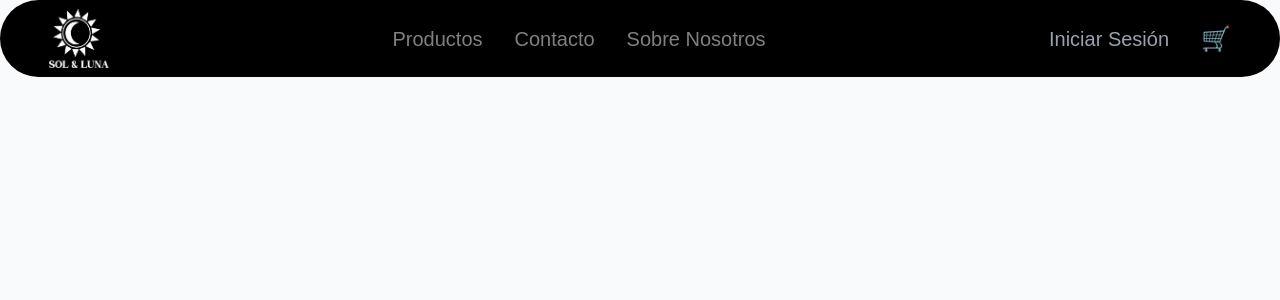
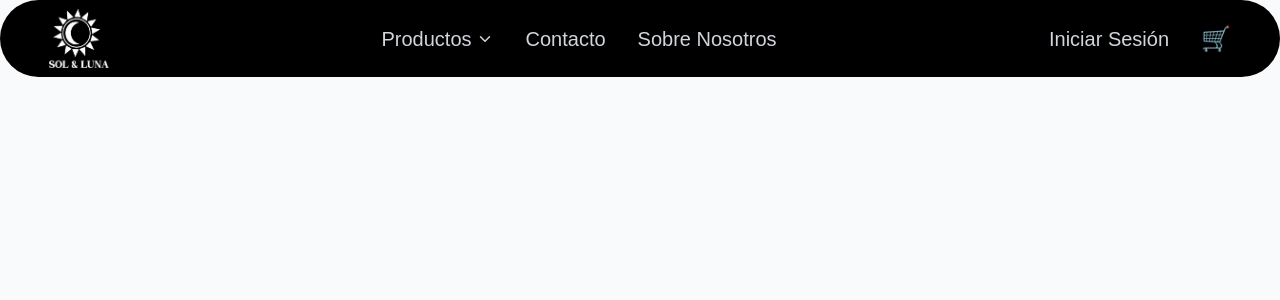
Before and after one commit to Tomas-mazz/Sol-Luna-web, a Next.js app: page /login in a window 1280 px wide. Shown: the top 300 px of the page. Built offline with nearby package versions, Linux system fonts and the light colour scheme.

Commit message:
Implementacion de dropMenu para productos con estilos y animaciones

```diff
--- a/components/Navbar/DesktopBar.jsx
+++ b/components/Navbar/DesktopBar.jsx
@@ -1,6 +1,6 @@
 import Link from "next/link";
 import Image from "next/image";
-import styles from "../../styles/Navbar.module.css"
+import DesktopNavLinks from "./DesktopNavLinks";
 
 export default function DesktopBar({ scrolled, navLinks }) {
   const logoSize = scrolled ? 50 : 60;
@@ -22,24 +22,16 @@ export default function DesktopBar({ scrolled, navLinks }) {
       `}>
 
         {/* Logo */}
-        <Link href="/" className="flex items-center transition-all duration-300">
+        <Link href="/" className="transition-all duration-300">
           <Image src="/logos/logo.png" alt="Logo" width={logoSize} height={logoSize} />
         </Link>
+
         {/* Links centro */}
-        <div className="flex-1 flex justify-center items-center gap-8">
-          {navLinks.slice(1, 4).map(link => (
-            <Link
-              key={link.label}
-              href={link.href}
-              className={styles.linkUnderline}
-            >
-              {link.label}
-            </Link>
-          ))}
-        </div>
+        <DesktopNavLinks navLinks={navLinks} />
+
         {/* Login y carrito */}
         <div className="flex items-center gap-8">
-          <Link href="/login" className="text-gray-400 hover:text-white">Iniciar Sesión</Link>
+          <Link href="/login" className="text-gray-300 hover:text-white">Iniciar Sesión</Link>
           <Link href="/checkout" className="text-2xl">🛒</Link>
         </div>
       </div>
--- a/components/Navbar/DesktopDropdownMenu.jsx
+++ b/components/Navbar/DesktopDropdownMenu.jsx
@@ -0,0 +1,30 @@
+import Link from "next/link";
+
+export default function DesktopDropdownMenu({ items }) {
+  return (
+    <div
+      className="
+        absolute left-1/2 top-full -translate-x-1/2 mt-2
+        w-48 bg-white shadow-xl rounded-xl z-20
+        opacity-0 pointer-events-none group-hover:opacity-100 group-hover:pointer-events-auto
+        group-hover:translate-y-2
+        transition-all duration-400
+        translate-y-0
+        before:content-[''] before:absolute before:-top-4 before:left-0 before:w-full before:h-4
+      "
+    >
+      <ul className="py-2">
+        {items.map((item) => (
+          <li key={item.label}>
+            <Link
+              href={item.href}
+              className="block px-5 py-2 text-black hover:bg-gray-200 hover:text-black hover:font-semibold transition rounded-md"
+            >
+              {item.label}
+            </Link>
+          </li>
+        ))}
+      </ul>
+    </div>
+  );
+}
--- a/components/Navbar/DesktopNavLinks.jsx
+++ b/components/Navbar/DesktopNavLinks.jsx
@@ -0,0 +1,46 @@
+import Link from "next/link";
+import DesktopDropdownMenu from "./DesktopDropdownMenu";
+import styles from '../../styles/Navbar.module.css';
+import { ChevronDown } from "lucide-react";
+
+export default function DesktopNavLinks({ navLinks }) {
+
+    const centerLinks = navLinks.filter(link =>
+    ["Productos", "Contacto", "Sobre Nosotros"].includes(link.label)
+    );
+
+  return (
+    <div className="flex-1 flex justify-center items-center gap-8">
+
+      {centerLinks.map(link =>
+        link.dropdown
+        ? (
+
+          <div className="relative group" key={link.label}>
+            <span className={`font-medium cursor-pointer flex items-center gap-1 ${styles.linkUnderline}`}>
+              {link.label}
+              <ChevronDown
+                size={18}
+                className="transition-transform duration-300 group-hover:rotate-180"
+              />
+            </span>
+
+            {/* Dropdown visible SOLO en hover */}
+            <DesktopDropdownMenu items={link.dropdown} />
+
+          </div>
+
+        ) : (
+
+          <Link
+            key={link.label}
+            href={link.href}
+            className={styles.linkUnderline}
+          >
+            {link.label}
+          </Link>
+        )
+      )}
+    </div>
+  );
+}
--- a/components/Navbar/MobileBar.jsx
+++ b/components/Navbar/MobileBar.jsx
@@ -5,14 +5,7 @@ import { Menu } from "lucide-react";
 export default function MobileBar({ setMenuOpen }) {
   return (
     <div className="fixed bottom-0 left-0 w-full h-16 bg-black flex items-center justify-between px-6 md:hidden z-50">
-      {/* Logo */}
-      <Link href="/" className="flex items-center">
-        <Image src="/logos/logo.png" alt="Logo" width={32} height={32} />
-      </Link>
-      {/* Carrito */}
-      <Link href="/checkout" className="text-2xl">
-        🛒
-      </Link>
+
       {/* Menú hamburguesa */}
       <button
         onClick={() => setMenuOpen(true)}
@@ -21,6 +14,16 @@ export default function MobileBar({ setMenuOpen }) {
       >
         <Menu className="w-8 h-8" />
       </button>
+
+      {/* Logo */}
+      <Link href="/" className="flex items-center">
+        <Image src="/logos/logo.png" alt="Logo" width={32} height={32} />
+      </Link>
+
+      {/* Carrito */}
+      <Link href="/checkout" className="text-2xl">
+        🛒
+      </Link>
     </div>
   );
 }
--- a/components/Navbar/MobileMenu.jsx
+++ b/components/Navbar/MobileMenu.jsx
@@ -11,6 +11,7 @@ export default function MobileMenu({ menuOpen, setMenuOpen, navLinks }) {
         md:hidden
       `}
     >
+
       <button
         onClick={() => setMenuOpen(false)}
         className="self-end mb-8"
@@ -18,6 +19,7 @@ export default function MobileMenu({ menuOpen, setMenuOpen, navLinks }) {
       >
         <X className="w-8 h-8" />
       </button>
+
       {navLinks.map(link => (
         <Link
           key={link.label}
--- a/components/Navbar/NavLinksData.js
+++ b/components/Navbar/NavLinksData.js
@@ -1,7 +1,14 @@
 // Expandir con submenús después para el dropdown de productos
 const navLinks = [
   { label: "Inicio", href: "/" },
-  { label: "Productos", href: "#productos" },
+  { label: "Productos", href: "#",
+    dropdown: [
+      { label: "Mates", href: "/productos/mates" },
+      { label: "Bombillas", href: "/productos/bombillas" },
+      { label: "Yerberas", href: "/productos/yerberas" },
+      { label: "Materas", href: "/productos/materas" },
+    ]
+  },
   { label: "Contacto", href: "/contacto" },
   { label: "Sobre Nosotros", href: "/sobre-nosotros" },
   { label: "Iniciar sesión", href: "/login" },
--- a/styles/Navbar.module.css
+++ b/styles/Navbar.module.css
@@ -5,9 +5,8 @@
 
 .linkUnderline {
   position: relative;
-  display: inline-block;
   cursor: pointer;
-  color: gray;
+  color:#d1d5dc;
   transition: color 0.3s cubic-bezier(0.4, 0, 0.2, 1);
 }
 
@@ -35,6 +34,7 @@
   transform-origin: left;
 }
 
+
 /* Reverse animation: underline sale de derecha a izquierda */
 .linkUnderline:not(:hover):not(:focus-visible)::after {
   transition: transform 0.3s cubic-bezier(0.4,0,0.2,1), transform-origin 0s 0.3s;
```
Also changed, not shown: components/Navbar/DesktopSubMenu.jsx (deleted), 1 other file (tests, documents, lock files or other folders).
